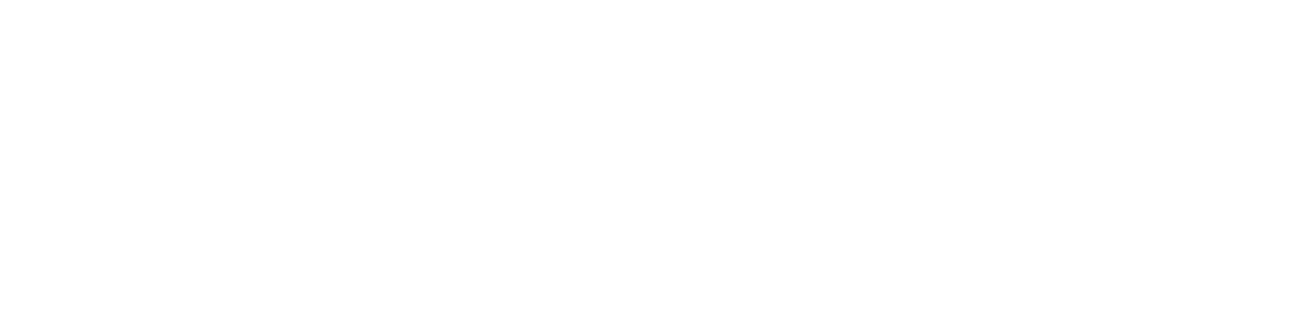
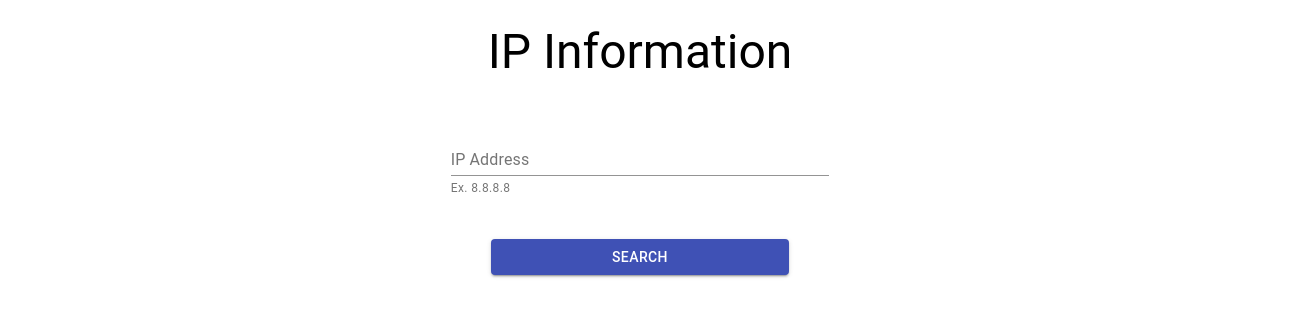
Before and after one commit to Harrison-Lara/FishTech-Interview, a React (Create React App) app in the folder client/: page / in a window 1280 px wide. Shown: the top 316 px of the page, 1304 px wide, since content can reach past the window. Built offline with nearby package versions, Linux system fonts and the light colour scheme.

Commit message:
create form and button component

```diff
--- a/client/package.json
+++ b/client/package.json
@@ -13,6 +13,7 @@
     "@types/node": "^12.12.34",
     "@types/react": "^16.9.32",
     "@types/react-dom": "^16.9.6",
+    "formik": "^2.1.4",
     "react": "^16.13.1",
     "react-dom": "^16.13.1",
     "react-scripts": "3.4.1",
--- /dev/null
+++ b/client/src/components/button/button.component.tsx
@@ -0,0 +1,24 @@
+import React from 'react';
+import { Button as MatButton } from '@material-ui/core'
+
+interface IButtonProps {
+    color?: 'inherit' | 'primary' | 'secondary' | 'default';
+    disableElevation?: boolean;
+    disableFocusRipple?: boolean;
+    fullWidth?: boolean;
+    size?: 'small' | 'medium' | 'large';
+    variant?: 'text' | 'outlined' | 'contained';
+    onClick: any
+    className?: any;
+    children?: React.ReactText;
+}
+
+const Button = (props: IButtonProps) => {
+    const { color, size, variant, onClick, className, ...rest } = props;
+
+    return (
+        <MatButton color={color} size={size} variant={variant} onClick={onClick} className={className}  {...rest} />
+    )
+}
+
+export { Button };
--- a/client/src/components/index.tsx
+++ b/client/src/components/index.tsx
@@ -1 +1,2 @@
 export * from './textfield/textfield.component';
+export * from './button/button.component';
--- a/client/src/components/textfield/textfield.component.tsx
+++ b/client/src/components/textfield/textfield.component.tsx
@@ -1,7 +1,7 @@
 import React from 'react';
 import { TextField as MatTextField } from '@material-ui/core'
 
-interface TextfieldProps {
+interface ITextfieldProps {
     children?: React.ReactNode;
     disabled?: boolean;
     error?: boolean;
@@ -10,20 +10,22 @@ interface TextfieldProps {
     id: string;
     label: string;
     multiline?: boolean;
-    name: string;
     placeholder?: string;
     required?: boolean;
     rows?: string | number;
     rowsMax?: string | number;
+    onBlur?: any
     type?: string;
-    value: string;
+    value?: any;
+    onChange: any
+    className?: any;
 }
 
-const TextField = (props: TextfieldProps) => {
-    const { id, label, name, value, ...rest } = props;
+const TextField = (props: ITextfieldProps) => {
+    const { id, label, value, onChange, ...rest } = props;
 
     return (
-        <MatTextField id={id} label={label} name={name} value={value} {...rest} />
+        <MatTextField id={id} label={label} value={value} onChange={onChange} {...rest} />
     )
 }
 
--- a/client/src/containers/index.tsx
+++ b/client/src/containers/index.tsx
@@ -1 +1 @@
-export * from './ipAddress-container';
+export * from './IPAddress-container';
--- a/client/src/containers/ipAddress-container.tsx
+++ b/client/src/containers/ipAddress-container.tsx
@@ -1,9 +1,64 @@
 import React from 'react';
+import { Typography, Grid, FormGroup } from '@material-ui/core';
+import { makeStyles, createStyles } from '@material-ui/styles';
+import { useFormik } from 'formik';
+import { TextField, Button } from 'components';
+
+const useStyles = makeStyles(() =>
+  createStyles({
+    title: {
+      marginTop: '1rem',
+      marginBottom: '3rem',
+    },
+    buttonMargin: {
+      margin: '2.5rem'
+    }
+  })
+);
+
+const validate = (values: any) => {
+  const errors = {} as any;
+  if (!values.address) {
+    errors.address = 'Required (Ex. 8.8.8.8)';
+  } else if (!/[0-9][0-9.]*[0-9].{4,}$/g.test(values.address)) {
+    errors.address = 'Invalid IP (Ex. 8.8.8.8)';
+  }
+  return errors;
+};
 
 const IPAddress = () => {
+  const { title, buttonMargin } = useStyles();
+
+  const formik = useFormik({
+    initialValues: {
+      address: ''
+    },
+    validate,
+    onSubmit: (value: any) => {
+      console.log(value);
+      formik.setSubmitting(false);
+    }
+  });
+
   return (
-    <>
-    </>
+    <form onSubmit={formik.handleSubmit}>
+      <Grid container spacing={8}>
+        <Grid item xs={4} />
+        <Grid item xs={4}>
+          <Typography variant='h3' align='center' className={title}>IP Information</Typography>
+          <FormGroup>
+            <TextField id='address' label='IP Address'
+              onChange={formik.handleChange}
+              value={formik.values.address}
+              helperText={formik.errors.address && formik.touched.address ? formik.errors.address : 'Ex. 8.8.8.8'}
+              error={formik.touched.address && formik.errors.address ? true : false}
+              onBlur={formik.handleBlur}
+            />
+            <Button className={buttonMargin} variant="contained" color="primary" onClick={formik.submitForm}>Search</Button>
+          </FormGroup>
+        </Grid>
+      </Grid>
+    </form >
   );
 }
 
```
Also changed, not shown: 1 other file (tests, documents, lock files or other folders).
